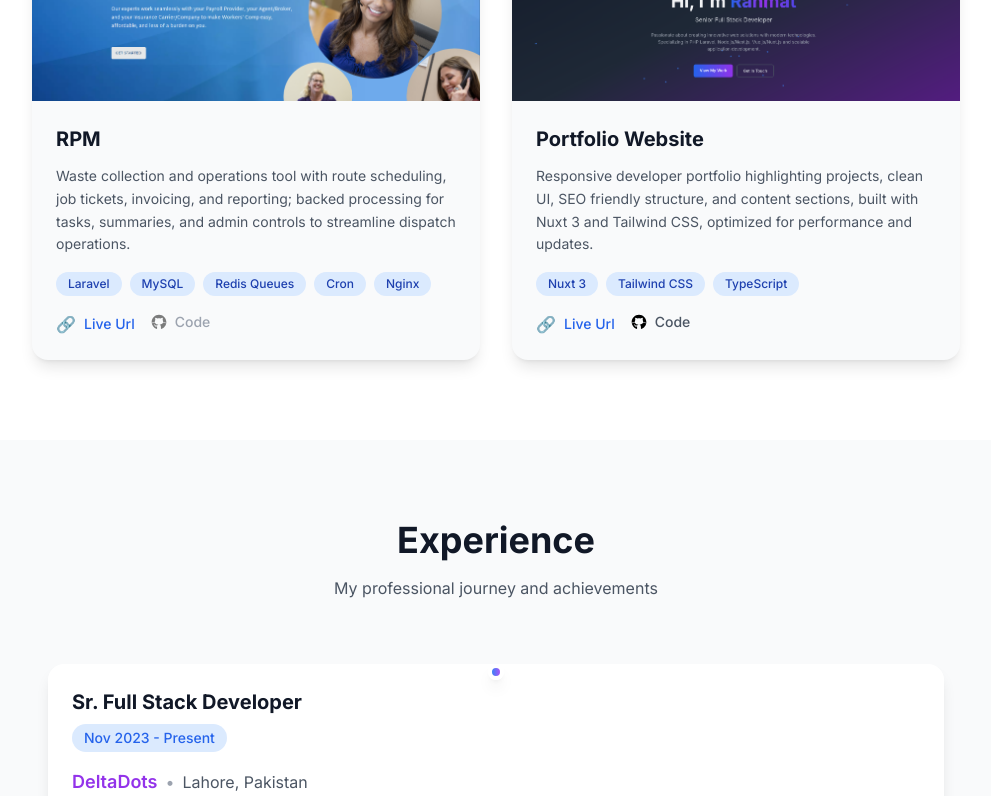
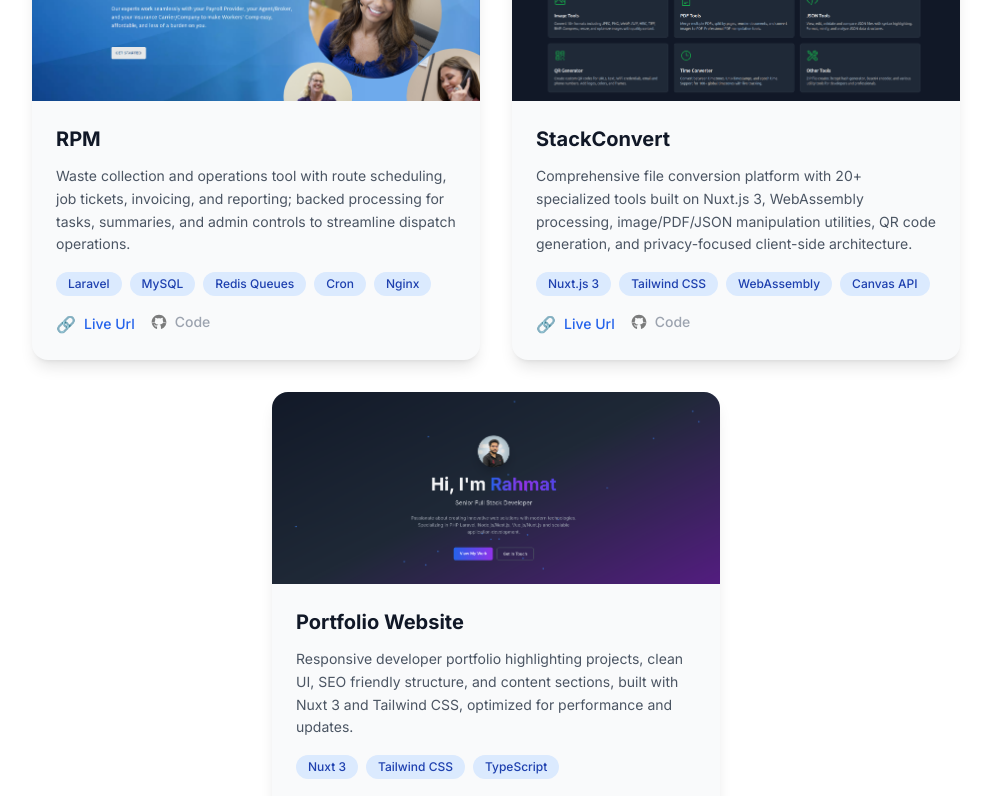
Before and after one commit to RahmatUllah-github/portfolio, a Nuxt app: page / in a window 1280 px wide. Shown: the part 4660-5456 px from the top of the page, without its empty margins (144-1135 px from the left). Built offline with nearby package versions, Linux system fonts and the light colour scheme.

Commit message:
stackconvert added in the portfolio

```diff
--- a/components/ProjectsSection.vue
+++ b/components/ProjectsSection.vue
@@ -197,6 +197,16 @@ const projects = [
   },
   {
     id: 10,
+    title: 'StackConvert',
+    description: 'Comprehensive file conversion platform with 20+ specialized tools built on Nuxt.js 3, WebAssembly processing, image/PDF/JSON manipulation utilities, QR code generation, and privacy-focused client-side architecture.',
+    image: '/images/stackconvert-screenshot.png',
+    category: 'Utility / Conversion',
+    technologies: ['Nuxt.js 3', 'Tailwind CSS', 'WebAssembly', 'Canvas API'],
+    liveUrl: 'https://www.stackconvert.com/',
+    githubUrl: null
+  },
+  {
+    id: 11,
     title: 'Portfolio Website',
     description: 'Responsive developer portfolio highlighting projects, clean UI, SEO friendly structure, and content sections, built with Nuxt 3 and Tailwind CSS, optimized for performance and updates.',
     image: '/images/project-portfolio.png',
```
Also changed, not shown: public/images/stackconvert-screenshot.png (added).
